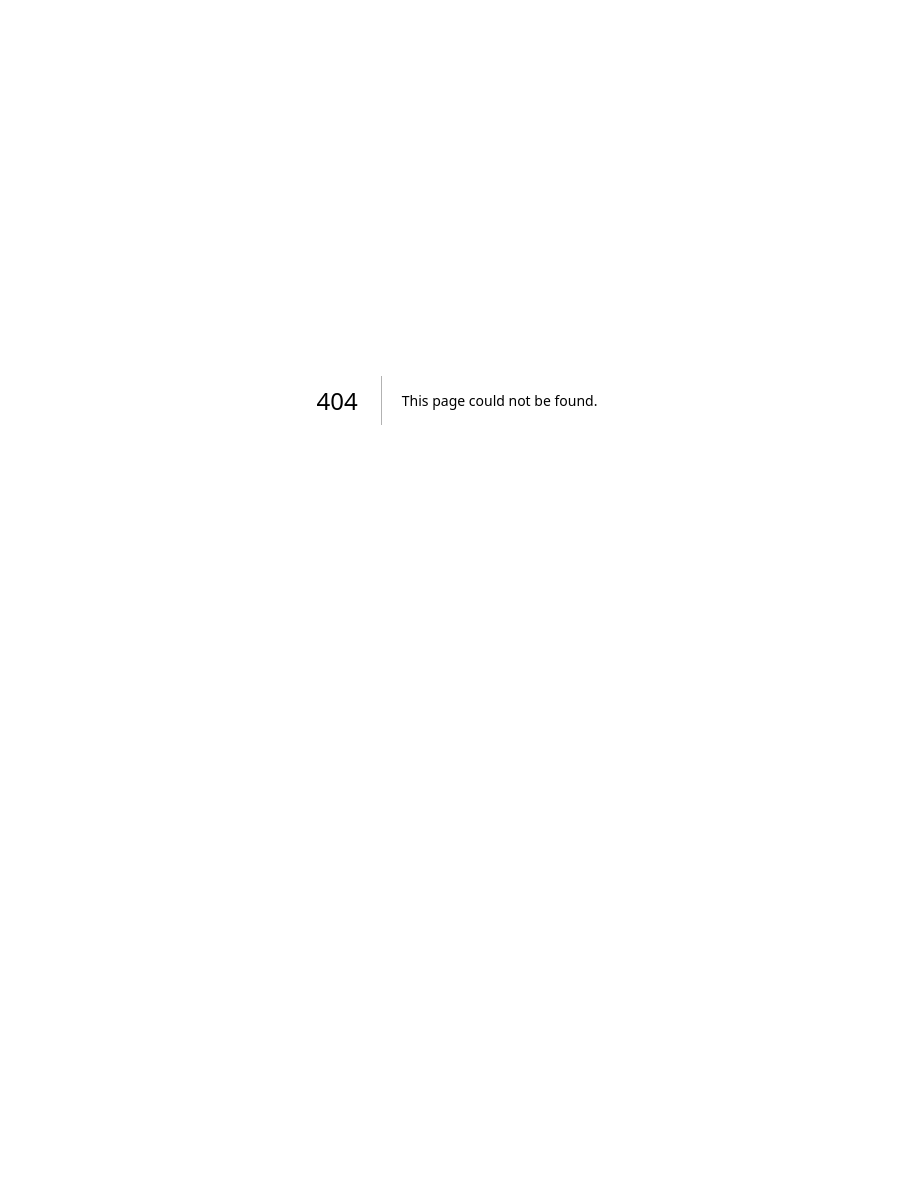
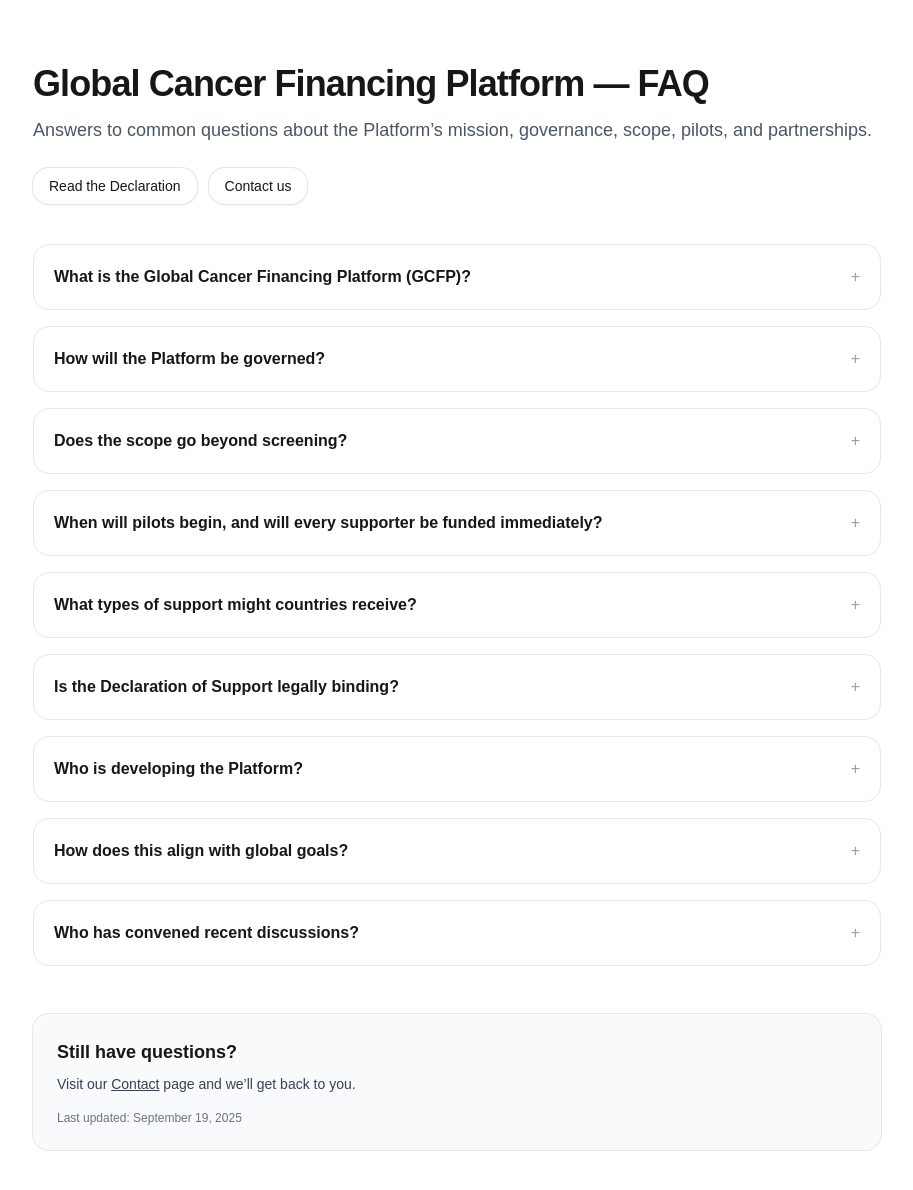
Before and after one commit to catgyoung/gfc-website, a Next.js app: page /faq in a window 1280 px wide. Before the commit this address had no page. Shown: the top 1190 px of the page, without its empty margins (183-1096 px from the left). Before the commit the page ends 800 px from the top, so only its background shows below. Built offline with nearby package versions, Linux system fonts and the light colour scheme.

Commit message:
Deploy: force rebuild

```diff
--- a/pages/_app.tsx
+++ b/pages/_app.tsx
@@ -1,3 +1,4 @@
+// pages/_app.tsx
 import "@/styles/globals.css";
 import type { AppProps } from "next/app";
 
--- a/pages/about.tsx
+++ b/pages/about.tsx
@@ -9,8 +9,8 @@ export default function About() {
       <main className="min-h-screen px-6 py-24 bg-white text-gray-900 text-center">
         <h1 className="text-4xl font-bold mb-6">About the Global Cancer Fund</h1>
         <p className="max-w-3xl mx-auto text-lg">
-          The Global Cancer Fund is a bold new investment platform mobilizing $1 billion to close the global cancer equity gap.
-          Designed for the future, it focuses on prevention, early detection, and treatment—starting with the most common and curable cancers.
+          The Global Cancer Financing Platform is a bold new investment platform mobilizing $1 billion to close the global cancer equity gap.
+          Designed for the future, it focuses on prevention, early detection, and treatment—starting with the breast and cervical cancers.
         </p>
       </main>
     </>
--- /dev/null
+++ b/pages/faq.tsx
@@ -0,0 +1,151 @@
+// pages/faq.tsx
+import React from "react";
+import Head from "next/head";
+import Link from "next/link";
+
+type QA = { q: string; a: string };
+
+const faqs: QA[] = [
+  {
+    q: "What is the Global Cancer Financing Platform (GCFP)?",
+    a: "An emerging catalytic platform being developed to accelerate access to earlier cancer detection and treatment in low- and middle-income countries, with a first milestone to mobilize at least $1 billion by 2030. It will start with cervical and breast cancer while laying the foundation to expand to other high-burden cancers over time. Its initial strategy centers on stage shifting—moving diagnosis from late to early stages, when outcomes are better and care is more cost-effective.",
+  },
+  {
+    q: "How will the Platform be governed?",
+    a: "Governance is in development and will be shaped with input from governments, multilateral agencies, financing partners, and civil society. Core principles include transparency, accountability, and regional representation. Signatory countries will help shape these principles as development continues.",
+  },
+  {
+    q: "Does the scope go beyond screening?",
+    a: "Yes. While the early emphasis is on earlier detection, the Platform’s scope includes diagnostic infrastructure, treatment capacity, workforce training, and service delivery—to build resilient, equitable cancer-care systems that connect screening to quality care.",
+  },
+  {
+    q: "When will pilots begin, and will every supporter be funded immediately?",
+    a: "A select number of pilot countries will be engaged more deeply as the Platform develops (beginning in 2026, with timing refined as work advances). Not every country is funded at once; selection considers disease burden, equity gaps, readiness, and systems-level impact. All signatories are part of ongoing technical dialogue and help shape long-term direction.",
+  },
+  {
+    q: "What types of support might countries receive?",
+    a: "Potential support may include: resources for early detection and treatment pilots; investment in diagnostics, workforce, and service delivery; access to technical collaboration and regional learning networks; and opportunities to participate in shared data, accountability, and co-financing models.",
+  },
+  {
+    q: "Is the Declaration of Support legally binding?",
+    a: "No. The Declaration is non-binding; it signals political intent to support the Platform’s vision and to participate in ongoing dialogue as the Platform is developed. (Process details for endorsement can be provided on request.)",
+  },
+  {
+    q: "Who is developing the Platform?",
+    a: "The GCFP is being co-designed by a growing coalition of governments, cancer leaders, financing institutions, and technical experts, complementing—not competing with—existing global health investments.",
+  },
+  {
+    q: "How does this align with global goals?",
+    a: "The Platform aims to accelerate progress toward the Sustainable Development Goals, notably SDG 3 (Health), SDG 5 (Gender Equality), SDG 10 (Reduced Inequalities), and SDG 17 (Partnerships).",
+  },
+  {
+    q: "Who has convened recent discussions?",
+    a: "Recent high-level convenings have been co-hosted by ASCO and the Bloomberg New Economy International Cancer Coalition, bringing together ministers, oncology leaders, and finance partners to advance the Platform’s design.",
+  },
+];
+
+// helper to make stable anchor ids for each question
+const toSlug = (s: string) =>
+  s.toLowerCase().replace(/[^a-z0-9]+/g, "-").replace(/(^-|-$)/g, "");
+
+export default function FAQ() {
+  const jsonLd = {
+    "@context": "https://schema.org",
+    "@type": "FAQPage",
+    mainEntity: faqs.map((f) => ({
+      "@type": "Question",
+      name: f.q,
+      acceptedAnswer: { "@type": "Answer", text: f.a },
+    })),
+  };
+
+  return (
+    <>
+      <Head>
+        <title>FAQ | Global Cancer Financing Platform</title>
+        <meta
+          name="description"
+          content="Answers about the Global Cancer Financing Platform: mission, governance, pilots, support types, and alignment with global goals."
+        />
+        <link rel="canonical" href="https://gcf.finance/faq" />
+      </Head>
+
+      {/* JSON-LD for rich results */}
+      <script
+        type="application/ld+json"
+        dangerouslySetInnerHTML={{ __html: JSON.stringify(jsonLd) }}
+      />
+
+      <main className="mx-auto max-w-4xl px-6 py-16">
+        {/* Hero */}
+        <section className="mb-10">
+          <h1 className="text-4xl font-semibold tracking-tight">
+            Global Cancer Financing Platform — FAQ
+          </h1>
+          <p className="mt-3 text-lg text-gray-600">
+            Answers to common questions about the Platform’s mission, governance,
+            scope, pilots, and partnerships.
+          </p>
+
+          {/* Optional quick actions; update hrefs to your routes if needed */}
+          <div className="mt-6 flex flex-wrap gap-3">
+            <Link
+              href="/support"
+              className="rounded-2xl px-4 py-2 text-sm font-medium shadow-sm ring-1 ring-gray-200 hover:bg-gray-50"
+            >
+              Read the Declaration
+            </Link>
+            <Link
+              href="/contact"
+              className="rounded-2xl px-4 py-2 text-sm font-medium shadow-sm ring-1 ring-gray-200 hover:bg-gray-50"
+            >
+              Contact us
+            </Link>
+          </div>
+        </section>
+
+        {/* FAQ list */}
+        <section className="space-y-4">
+          {faqs.map((item, idx) => {
+            const id = toSlug(item.q);
+            return (
+              <details
+                key={idx}
+                className="group rounded-2xl border border-gray-200 p-5 transition-shadow hover:shadow-sm"
+              >
+                <summary className="flex cursor-pointer list-none items-center justify-between gap-4">
+                  <h2 id={id} className="text-base font-semibold leading-6">
+                    <a href={`#${id}`} className="no-underline hover:underline">
+                      {item.q}
+                    </a>
+                  </h2>
+                  <span className="text-gray-400 transition-transform group-open:rotate-45">
+                    +
+                  </span>
+                </summary>
+                <div className="prose mt-3 text-sm leading-6 text-gray-700">
+                  <p>{item.a}</p>
+                </div>
+              </details>
+            );
+          })}
+        </section>
+
+        {/* Contact card */}
+        <section className="mt-12 rounded-2xl bg-gray-50 p-6 ring-1 ring-gray-200">
+          <h3 className="text-lg font-semibold">Still have questions?</h3>
+          <p className="mt-2 text-sm text-gray-700">
+            Visit our{" "}
+            <Link href="/contact" className="underline">
+              Contact
+            </Link>{" "}
+            page and we’ll get back to you.
+          </p>
+          <p className="mt-4 text-xs text-gray-500">
+            Last updated: September 19, 2025
+          </p>
+        </section>
+      </main>
+    </>
+  );
+}
--- a/pages/index.tsx
+++ b/pages/index.tsx
@@ -87,6 +87,7 @@ function SiteHeader() {
             <NavLink href="#whynow" label="Why now" />
             <NavLink href="#equity" label="Principles" />
             <NavLink href="#next" label="What’s next" />
+            <NavLink href="/faq" label="FAQ" /> {/* NEW */}
           </div>
         </nav>
       </div>
@@ -112,7 +113,7 @@ function Announcement() {
     <div className="bg-sky-100 border-b border-sky-200">
       <div className="mx-auto max-w-6xl px-6 py-4 text-lg text-sky-900 font-medium flex flex-wrap items-center justify-between gap-4">
         <span>
-          The <span className="font-bold">Global Cancer Financing Platform</span> will launch on September 25, 2025 {" "}
+          The <span className="font-bold">Global Cancer Financing Platform</span> will launch on September 25, 2025{" "}
           <span className="font-bold"></span>.
         </span>
         <a href="/unga-event" className="font-semibold text-sky-700 hover:underline whitespace-nowrap">
@@ -172,7 +173,7 @@ function Hero() {
         </h1>
 
         <p className="mt-6 mx-auto max-w-3xl text-lg text-gray-200">
-          We are launching the <span className="font-semibold">Global Cancer Financing Platform</span> — a bold new platform to mobilize at least <span className="font-semibold whitespace-nowrap">$1Billion by 2030</span> to shift cancer diagnosis
+          We are launching the <span className="font-semibold">Global Cancer Financing Platform</span> — a bold new platform to mobilize at least <span className="font-semibold whitespace-nowrap">$1 billion by 2030</span> to shift cancer diagnosis
   from late to early stage, where survival is higher and treatment is more affordable.
         </p>
       </div>
@@ -192,7 +193,7 @@ function Solution() {
         <p className="text-lg leading-relaxed">
           Our focus is <span className="font-semibold text-sky-500">stage shifting</span>: moving more patients into
           early-stage diagnosis, when treatment is most effective and survival is highest. By starting with women’s
-          cancers, we will prioritize areas of greatest inequity - while building an innovative financing platform designed
+          cancers, we will prioritize areas of greatest inequity while building an innovative financing platform designed
           for the future of global cancer care.
         </p>
       </div>
@@ -211,7 +212,7 @@ function Problem() {
         </SectionHeading>
         <p className="text-lg leading-relaxed text-gray-200">
           Cancer is now a leading cause of premature death in over 70 countries. Yet less than 5% of global health
-          financing reaches low-and-middle income countries, where cases are rising fastest. Too often, cancers are detected late, when survival
+          financing reaches low- and middle-income countries, where cases are rising fastest. Too often, cancers are detected late, when survival
           is low and costs are high. We believe a new financing model can change that trajectory.
         </p>
       </div>
@@ -300,7 +301,7 @@ function Innovation() {
         </SectionHeading>
         <p className="text-lg leading-relaxed">
           The Platform will invest in trusted interventions such as HPV vaccination and testing, community-based screening,
-          diagnostics, and patient navigation. It will also accelerate next-generation tools including AI-assisted
+          diagnostics, and patient navigation. It will also accelerate next-generation tools, including AI-assisted
           triage, portable imaging, interoperable data platforms, and self-collection technologies to move detection and
           care earlier in the continuum.
         </p>
@@ -399,7 +400,7 @@ function Principles() {
           <PrincipleCard
             icon={<LeafIcon />}
             title="Sustainability"
-            desc="The Fund must strengthen long-term capacity, not create parallel systems or one-off interventions."
+            desc="The Platform must strengthen long-term capacity, not create parallel systems or one-off interventions."
           />
           <PrincipleCard
             icon={<LayersIcon />}
@@ -501,7 +502,7 @@ function WhatsNext() {
               Establish governance, publish framework, and raise seed commitments.
             </TimelineItem>
             <TimelineItem year="2026">
-              Co-design 3–5 country investment notes; pilot transparency dashboard.
+              Co-design 3 to 5 country investment notes; pilot transparency dashboard.
             </TimelineItem>
             <TimelineItem year="2027">
               Expand to additional countries and scale blended capital mechanisms.
@@ -515,7 +516,6 @@ function WhatsNext() {
     </section>
   );
 }
-
 
 function TimelineItem({
   year,
@@ -546,7 +546,7 @@ function JoinUs() {
     <section id="contact" className="bg-gradient-to-b from-[#0a1a2f] to-[#1f2937] text-white py-20 text-center">
       <div className="max-w-4xl mx-auto px-6">
         <SectionHeading kicker="Join us" light>
-          Help shape the Global Cancer Fund
+          Help shape the Global Cancer Financing Platform
         </SectionHeading>
         <p className="text-xl leading-relaxed text-gray-200">
           This is the beginning. We invite governments, funders, clinicians, advocates, and innovators to add their
--- a/pages/strategy.tsx
+++ b/pages/strategy.tsx
@@ -4,13 +4,13 @@ export default function Strategy() {
   return (
     <>
       <Head>
-        <title>Strategy – Global Cancer Fund</title>
+        <title>Strategy – Global Cancer Financing Platform</title>
       </Head>
       <main className="min-h-screen px-6 py-24 bg-white text-gray-900 text-center">
         <h1 className="text-4xl font-bold mb-6">Our Strategy</h1>
         <p className="max-w-3xl mx-auto text-lg">
           We focus on stage shifting—moving diagnosis from late-stage to early—by supporting tools and systems that work in real-world settings.
-          Our approach is rooted in equity, sustainability, and country-led priorities.
+          Our approach is rooted in access, sustainability, and country-led priorities.
         </p>
       </main>
     </>
```
